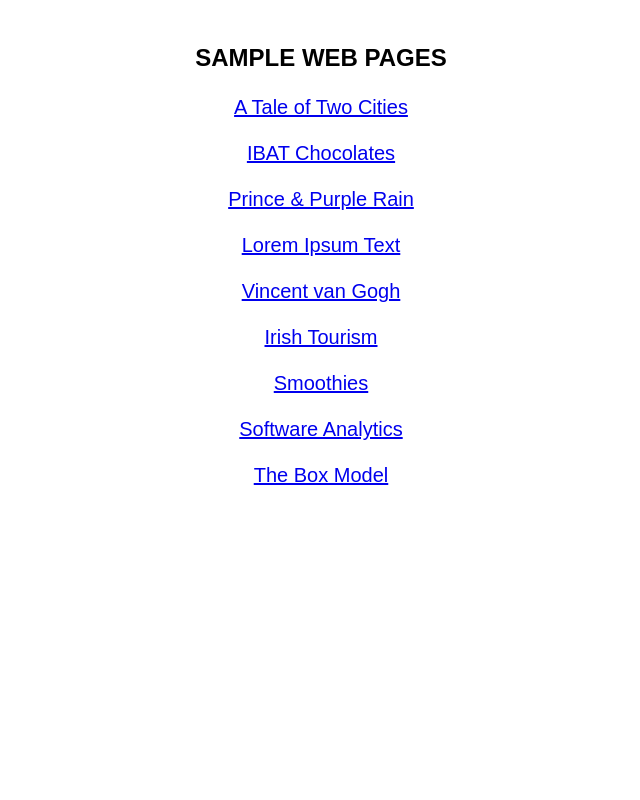
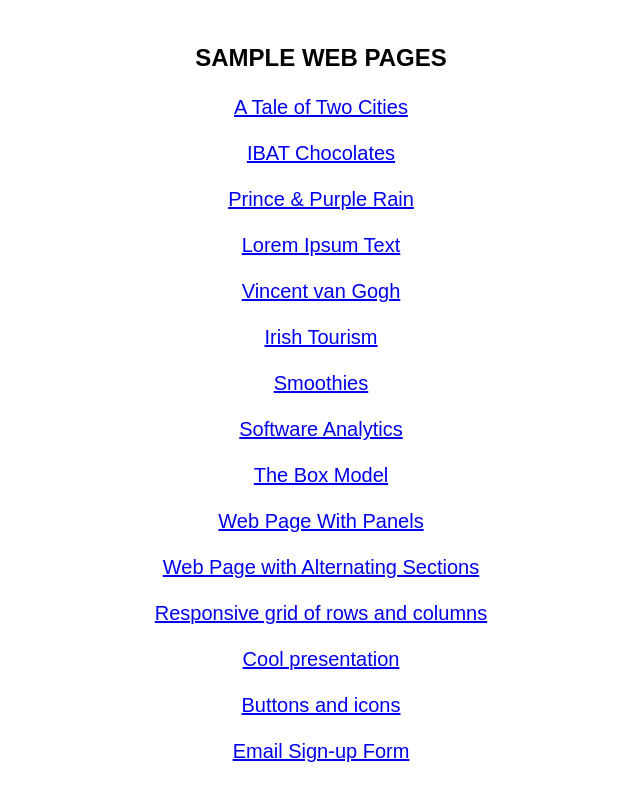
Before and after one commit to Louis6775/Louis677455.github.io, a plain HTML site: page index.html in a window 1280 px wide. Shown: the part 788-1588 px from the top of the page, without its empty margins (319-959 px from the left). Before the commit the page ends 1346 px from the top, so only its background shows below. Drawn offline with Linux system fonts and the light colour scheme.

Commit message:
fixed index

```diff
--- a/index.html
+++ b/index.html
@@ -32,6 +32,12 @@
     <p><a href="exercises/page-7.html">Smoothies</a></p>
     <p><a href="exercises/page-8.html">Software Analytics</a></p>
     <p><a href="exercises/page-9.html">The Box Model</a></p>
+    <p><a href="exercises/page-10.html">Web Page With Panels</a></p>
+    <p><a href="exercises/page-11.html">Web Page with Alternating Sections</a></p>
+    <p><a href="exercises/page-12.html">Responsive grid of rows and columns</a></p>
+    <p><a href="exercises/hero-text.html">Cool presentation</a></p>
+    <p><a href="exercises/buttons-icons.html">Buttons and icons</a></p>
+    <p><a href="exercises/forms.html">Email Sign-up Form</a></p>
 
 </body>
 </html>
```
